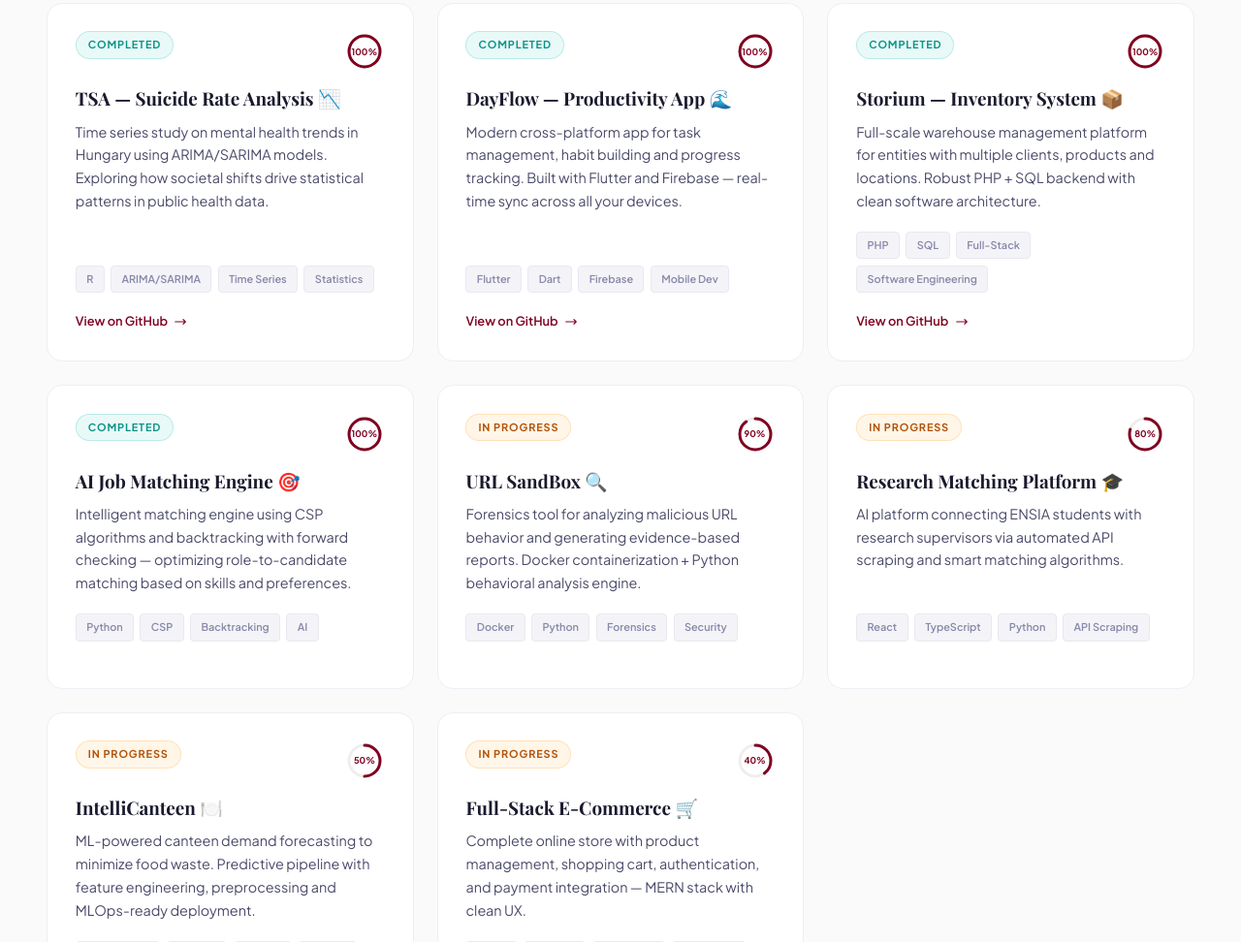
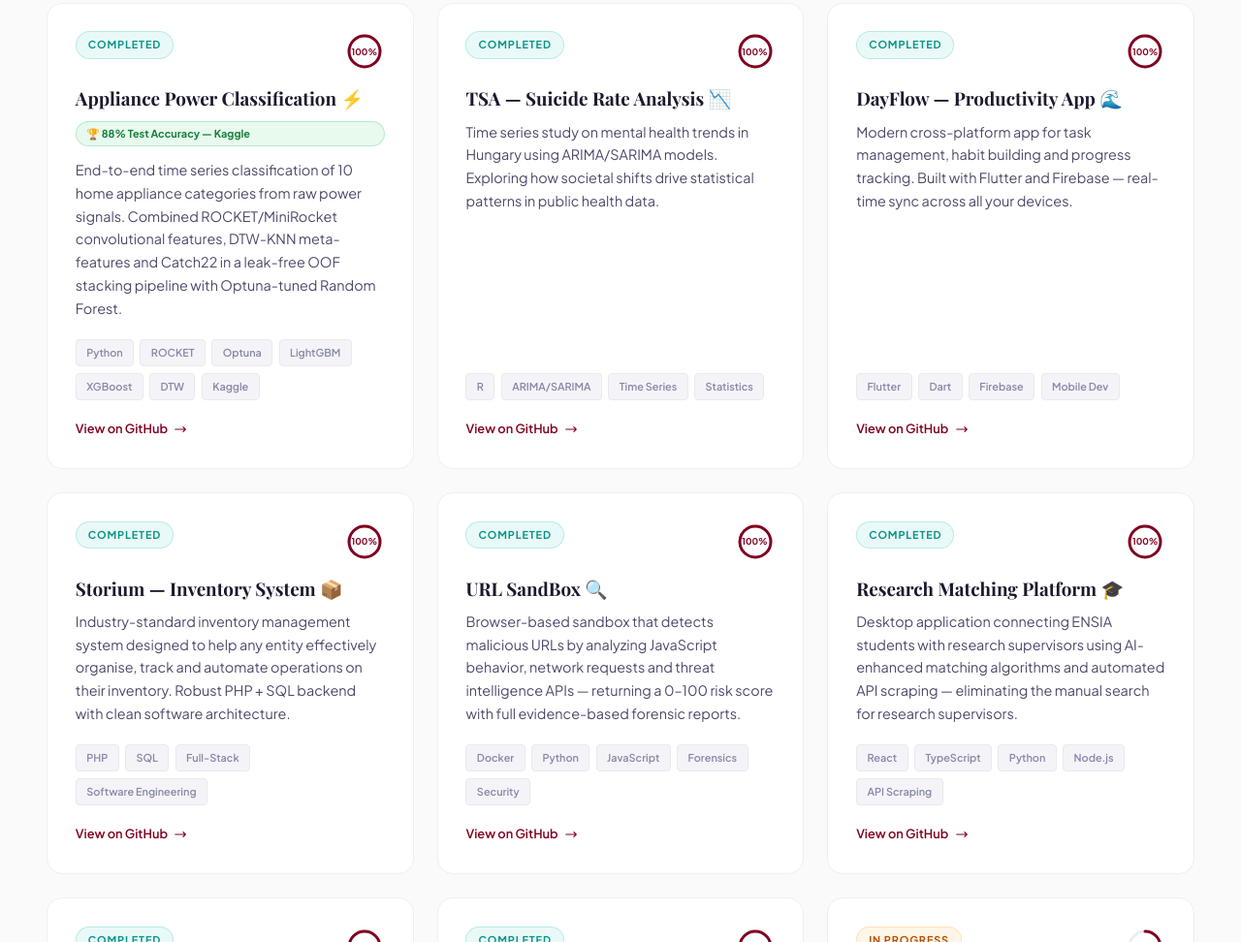
Before and after one commit to linaodh25/portfoliooo, a plain HTML site: page index.html in a window 1280 px wide. Shown: the part 1828-2800 px from the top of the page at 97% size. Drawn offline with nearby package versions, Linux system fonts and the light colour scheme; a web font is replaced by a local one.

Commit message:
Update index.html

```diff
--- a/index.html
+++ b/index.html
@@ -118,6 +118,7 @@ section{padding:5rem 3rem;position:relative;z-index:1}
 .pcard-desc{font-size:.9rem;color:var(--ink2);flex:1;margin-bottom:1.2rem;line-height:1.65}
 .ptags{display:flex;flex-wrap:wrap;gap:.4rem;margin-bottom:1.2rem}
 .pt{font-size:.68rem;font-weight:600;padding:.25rem .65rem;border-radius:4px;background:#f4f4f8;color:var(--ink3);border:1px solid #e8e8f0}
+.acc-badge{display:inline-flex;align-items:center;gap:.3rem;font-size:.68rem;font-weight:700;padding:.2rem .65rem;border-radius:20px;background:rgba(34,197,94,.1);color:#15803d;border:1px solid rgba(34,197,94,.25);margin-bottom:.8rem}
 .plink{display:inline-flex;align-items:center;gap:.4rem;font-size:.8rem;font-weight:600;color:var(--red);text-decoration:none;margin-top:auto;transition:gap .2s}
 .plink:hover{gap:.7rem}
 .plink svg{width:14px;height:14px}
@@ -254,6 +255,20 @@ footer span{color:var(--coral)}
   </div>
   <div class="pgrid reveal" id="pgrid">
 
+    <!-- ── APPLIANCE CLASSIFICATION (NEW) ── -->
+    <div class="pcard" data-cat="done">
+      <div class="pcard-top">
+        <span class="sbadge s-done">Completed</span>
+        <div class="pring"><svg width="42" height="42" viewBox="0 0 42 42"><circle class="p-track" cx="21" cy="21" r="16" stroke-dasharray="100" stroke-dashoffset="0"/><circle class="p-bar" cx="21" cy="21" r="16" stroke-dasharray="100" stroke-dashoffset="0"/></svg><span class="p-num">100%</span></div>
+      </div>
+      <h3 class="pcard-title">Appliance Power Classification ⚡</h3>
+      <div class="acc-badge">🏆 88% Test Accuracy — Kaggle</div>
+      <p class="pcard-desc">End-to-end time series classification of 10 home appliance categories from raw power signals. Combined ROCKET/MiniRocket convolutional features, DTW-KNN meta-features and Catch22 in a leak-free OOF stacking pipeline with Optuna-tuned Random Forest.</p>
+      <div class="ptags"><span class="pt">Python</span><span class="pt">ROCKET</span><span class="pt">Optuna</span><span class="pt">LightGBM</span><span class="pt">XGBoost</span><span class="pt">DTW</span><span class="pt">Kaggle</span></div>
+      <a href="https://github.com/linaodh25/appliance-classification" target="_blank" class="plink">View on GitHub <svg fill="none" viewBox="0 0 24 24" stroke="currentColor" stroke-width="2"><path stroke-linecap="round" stroke-linejoin="round" d="M17 8l4 4m0 0l-4 4m4-4H3"/></svg></a>
+    </div>
+
+    <!-- ── TSA SUICIDE RATE ── -->
     <div class="pcard" data-cat="done">
       <div class="pcard-top">
         <span class="sbadge s-done">Completed</span>
@@ -265,6 +280,7 @@ footer span{color:var(--coral)}
       <a href="https://github.com/linaodh25/TSA-Suicide-Rate-Hungary" target="_blank" class="plink">View on GitHub <svg fill="none" viewBox="0 0 24 24" stroke="currentColor" stroke-width="2"><path stroke-linecap="round" stroke-linejoin="round" d="M17 8l4 4m0 0l-4 4m4-4H3"/></svg></a>
     </div>
 
+    <!-- ── DAYFLOW ── -->
     <div class="pcard" data-cat="done">
       <div class="pcard-top">
         <span class="sbadge s-done">Completed</span>
@@ -276,17 +292,55 @@ footer span{color:var(--coral)}
       <a href="https://github.com/linaodh25/DayFlow" target="_blank" class="plink">View on GitHub <svg fill="none" viewBox="0 0 24 24" stroke="currentColor" stroke-width="2"><path stroke-linecap="round" stroke-linejoin="round" d="M17 8l4 4m0 0l-4 4m4-4H3"/></svg></a>
     </div>
 
+    <!-- ── STORIUM ── -->
     <div class="pcard" data-cat="done">
       <div class="pcard-top">
         <span class="sbadge s-done">Completed</span>
         <div class="pring"><svg width="42" height="42" viewBox="0 0 42 42"><circle class="p-track" cx="21" cy="21" r="16" stroke-dasharray="100" stroke-dashoffset="0"/><circle class="p-bar" cx="21" cy="21" r="16" stroke-dasharray="100" stroke-dashoffset="0"/></svg><span class="p-num">100%</span></div>
       </div>
       <h3 class="pcard-title">Storium — Inventory System 📦</h3>
-      <p class="pcard-desc">Full-scale warehouse management platform for entities with multiple clients, products and locations. Robust PHP + SQL backend with clean software architecture.</p>
+      <p class="pcard-desc">Industry-standard inventory management system designed to help any entity effectively organise, track and automate operations on their inventory. Robust PHP + SQL backend with clean software architecture.</p>
       <div class="ptags"><span class="pt">PHP</span><span class="pt">SQL</span><span class="pt">Full-Stack</span><span class="pt">Software Engineering</span></div>
       <a href="https://github.com/linaodh25/Storium-SE-Project" target="_blank" class="plink">View on GitHub <svg fill="none" viewBox="0 0 24 24" stroke="currentColor" stroke-width="2"><path stroke-linecap="round" stroke-linejoin="round" d="M17 8l4 4m0 0l-4 4m4-4H3"/></svg></a>
     </div>
 
+    <!-- ── URL SANDBOX (moved to completed) ── -->
+    <div class="pcard" data-cat="done">
+      <div class="pcard-top">
+        <span class="sbadge s-done">Completed</span>
+        <div class="pring"><svg width="42" height="42" viewBox="0 0 42 42"><circle class="p-track" cx="21" cy="21" r="16" stroke-dasharray="100" stroke-dashoffset="0"/><circle class="p-bar" cx="21" cy="21" r="16" stroke-dasharray="100" stroke-dashoffset="0"/></svg><span class="p-num">100%</span></div>
+      </div>
+      <h3 class="pcard-title">URL SandBox 🔍</h3>
+      <p class="pcard-desc">Browser-based sandbox that detects malicious URLs by analyzing JavaScript behavior, network requests and threat intelligence APIs — returning a 0–100 risk score with full evidence-based forensic reports.</p>
+      <div class="ptags"><span class="pt">Docker</span><span class="pt">Python</span><span class="pt">JavaScript</span><span class="pt">Forensics</span><span class="pt">Security</span></div>
+      <a href="#" class="plink">View on GitHub <svg fill="none" viewBox="0 0 24 24" stroke="currentColor" stroke-width="2"><path stroke-linecap="round" stroke-linejoin="round" d="M17 8l4 4m0 0l-4 4m4-4H3"/></svg></a>
+    </div>
+
+    <!-- ── RESEARCH MATCHING (moved to completed) ── -->
+    <div class="pcard" data-cat="done">
+      <div class="pcard-top">
+        <span class="sbadge s-done">Completed</span>
+        <div class="pring"><svg width="42" height="42" viewBox="0 0 42 42"><circle class="p-track" cx="21" cy="21" r="16" stroke-dasharray="100" stroke-dashoffset="0"/><circle class="p-bar" cx="21" cy="21" r="16" stroke-dasharray="100" stroke-dashoffset="0"/></svg><span class="p-num">100%</span></div>
+      </div>
+      <h3 class="pcard-title">Research Matching Platform 🎓</h3>
+      <p class="pcard-desc">Desktop application connecting ENSIA students with research supervisors using AI-enhanced matching algorithms and automated API scraping — eliminating the manual search for research supervisors.</p>
+      <div class="ptags"><span class="pt">React</span><span class="pt">TypeScript</span><span class="pt">Python</span><span class="pt">Node.js</span><span class="pt">API Scraping</span></div>
+      <a href="#" class="plink">View on GitHub <svg fill="none" viewBox="0 0 24 24" stroke="currentColor" stroke-width="2"><path stroke-linecap="round" stroke-linejoin="round" d="M17 8l4 4m0 0l-4 4m4-4H3"/></svg></a>
+    </div>
+
+    <!-- ── TSA GROUP PROJECT (NEW, completed) ── -->
+    <div class="pcard" data-cat="done">
+      <div class="pcard-top">
+        <span class="sbadge s-done">Completed</span>
+        <div class="pring"><svg width="42" height="42" viewBox="0 0 42 42"><circle class="p-track" cx="21" cy="21" r="16" stroke-dasharray="100" stroke-dashoffset="0"/><circle class="p-bar" cx="21" cy="21" r="16" stroke-dasharray="100" stroke-dashoffset="0"/></svg><span class="p-num">100%</span></div>
+      </div>
+      <h3 class="pcard-title">TSA — Appliance Classification 🔬</h3>
+      <p class="pcard-desc">Collaborative time series classification project. Contributed to feature engineering, model benchmarking and cross-validation protocol design for power consumption signal analysis across 10 appliance categories.</p>
+      <div class="ptags"><span class="pt">Python</span><span class="pt">R</span><span class="pt">Scikit-Learn</span><span class="pt">Pandas</span><span class="pt">Time Series</span></div>
+      <a href="#" class="plink">View on GitHub <svg fill="none" viewBox="0 0 24 24" stroke="currentColor" stroke-width="2"><path stroke-linecap="round" stroke-linejoin="round" d="M17 8l4 4m0 0l-4 4m4-4H3"/></svg></a>
+    </div>
+
+    <!-- ── AI JOB MATCHING ── -->
     <div class="pcard" data-cat="done">
       <div class="pcard-top">
         <span class="sbadge s-done">Completed</span>
@@ -297,26 +351,7 @@ footer span{color:var(--coral)}
       <div class="ptags"><span class="pt">Python</span><span class="pt">CSP</span><span class="pt">Backtracking</span><span class="pt">AI</span></div>
     </div>
 
-    <div class="pcard" data-cat="wip">
-      <div class="pcard-top">
-        <span class="sbadge s-wip">In Progress</span>
-        <div class="pring"><svg width="42" height="42" viewBox="0 0 42 42"><circle class="p-track" cx="21" cy="21" r="16"/><circle class="p-bar" cx="21" cy="21" r="16" stroke-dasharray="90 10"/></svg><span class="p-num">90%</span></div>
-      </div>
-      <h3 class="pcard-title">URL SandBox 🔍</h3>
-      <p class="pcard-desc">Forensics tool for analyzing malicious URL behavior and generating evidence-based reports. Docker containerization + Python behavioral analysis engine.</p>
-      <div class="ptags"><span class="pt">Docker</span><span class="pt">Python</span><span class="pt">Forensics</span><span class="pt">Security</span></div>
-    </div>
-
-    <div class="pcard" data-cat="wip">
-      <div class="pcard-top">
-        <span class="sbadge s-wip">In Progress</span>
-        <div class="pring"><svg width="42" height="42" viewBox="0 0 42 42"><circle class="p-track" cx="21" cy="21" r="16"/><circle class="p-bar" cx="21" cy="21" r="16" stroke-dasharray="80 20"/></svg><span class="p-num">80%</span></div>
-      </div>
-      <h3 class="pcard-title">Research Matching Platform 🎓</h3>
-      <p class="pcard-desc">AI platform connecting ENSIA students with research supervisors via automated API scraping and smart matching algorithms.</p>
-      <div class="ptags"><span class="pt">React</span><span class="pt">TypeScript</span><span class="pt">Python</span><span class="pt">API Scraping</span></div>
-    </div>
-
+    <!-- ── INTELLICANTEEN (WIP) ── -->
     <div class="pcard" data-cat="wip">
       <div class="pcard-top">
         <span class="sbadge s-wip">In Progress</span>
@@ -327,6 +362,7 @@ footer span{color:var(--coral)}
       <div class="ptags"><span class="pt">Scikit-Learn</span><span class="pt">FastAPI</span><span class="pt">MLOps</span><span class="pt">Python</span></div>
     </div>
 
+    <!-- ── E-COMMERCE (WIP) ── -->
     <div class="pcard" data-cat="wip">
       <div class="pcard-top">
         <span class="sbadge s-wip">In Progress</span>
```
